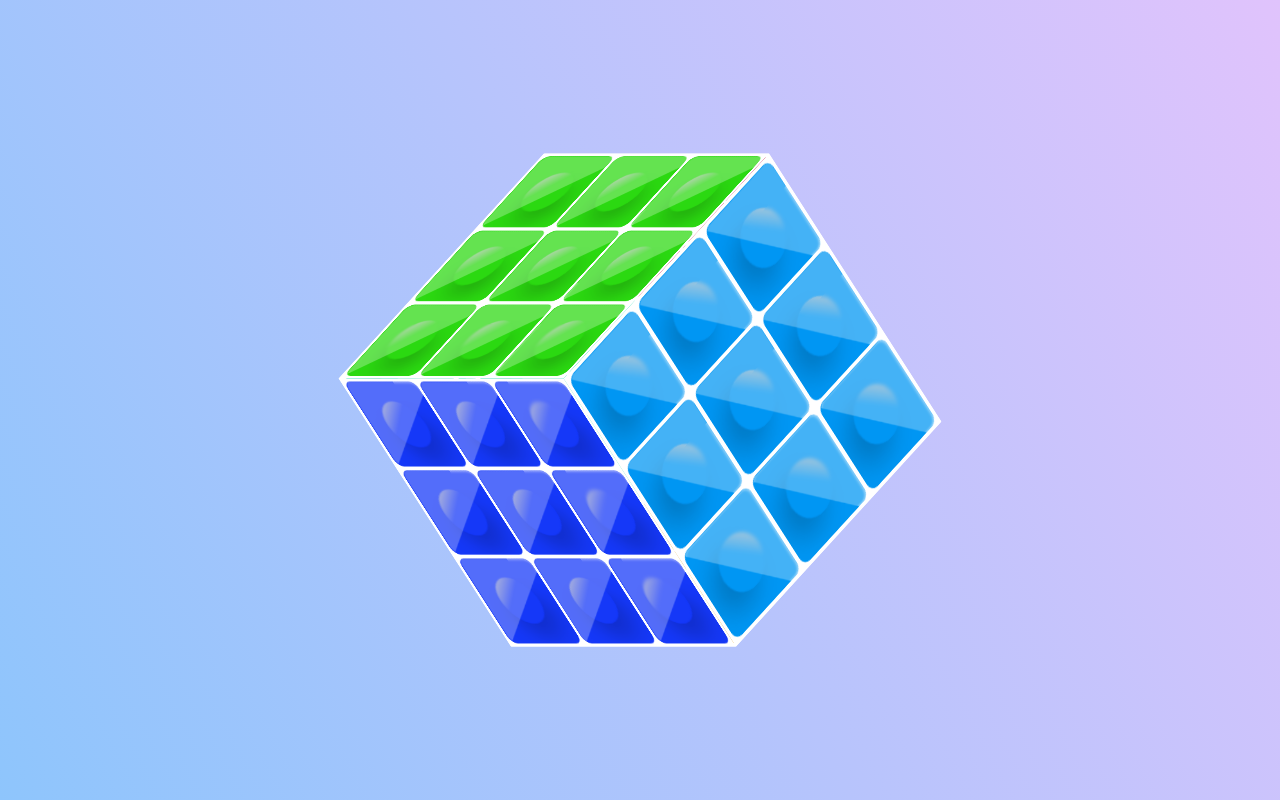
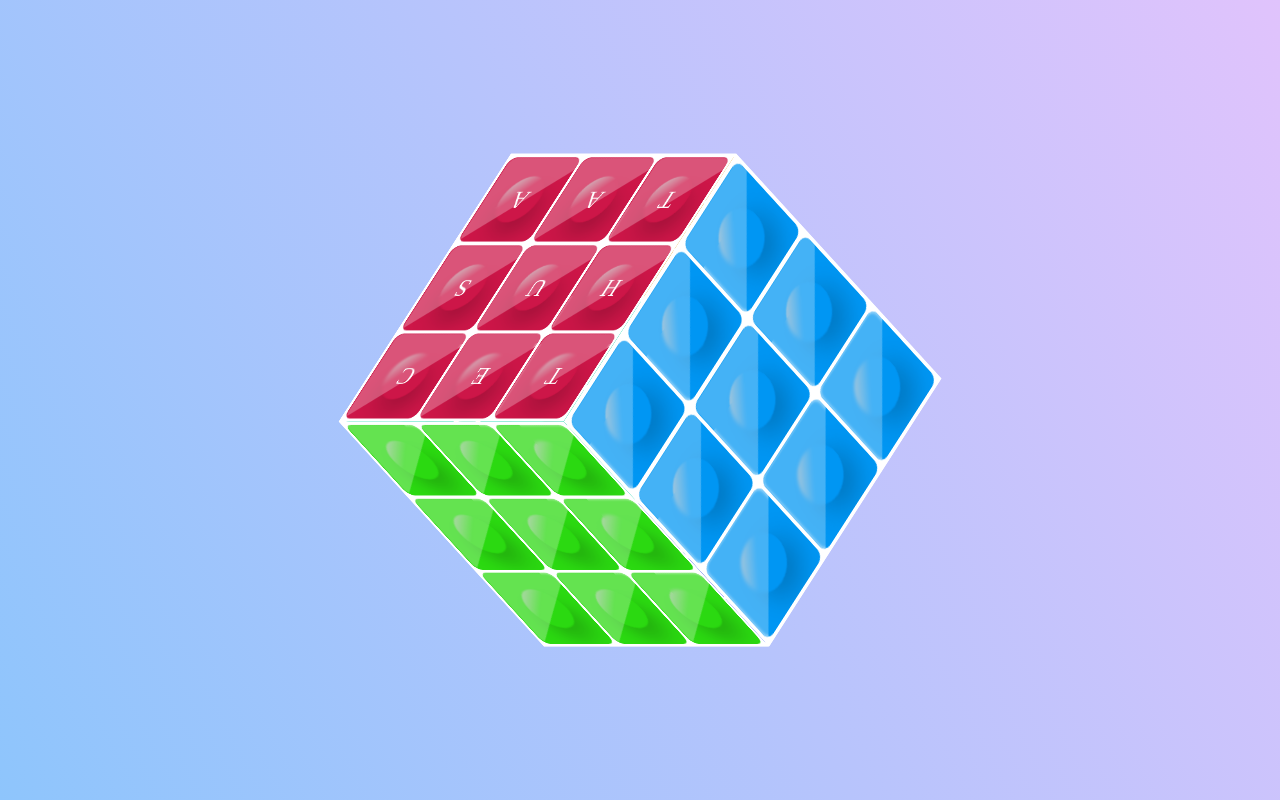
Before and after one commit to 0trava/3D-Rubik-Cube, a plain HTML site: page index.html in a window 1280 px wide. Drawn offline with Linux system fonts and the light colour scheme.

Commit message:
add cube num

```diff
--- a/index.html
+++ b/index.html
@@ -33,6 +33,14 @@
                 let span = document.createElement('span')
 
                 directin.appendChild(span)
+
+                let name = "TECHUSTAAD"
+
+                if(i === 'bottom') {
+                    let nameCharacters = name.split('')
+                    span.innerHTML = nameCharacters[j]
+
+                }
             }
 
             directin.querySelector('span').setAttribute('style', `--clr:${color[directions.indexOf(i)]}`)
--- a/style.css
+++ b/style.css
@@ -34,20 +34,23 @@ body {
  transform-style: preserve-3d;
 
  /* Transform */
- transform: rotateY(130deg) rotateX(130deg);
+ transform: rotateY(130deg) rotateX(-130deg);
 
 }
 
 .box div {
-    position: absolute;
+
     width: 350px;
     height: 350px;
-    background-color: white;
-    display: flex;
+    position: absolute;
+    background: white;
+    /* display: flex;
     justify-content: center;
+    align-content: center;
     align-items: center;
+    color: white; */
 
-    display: grid;
+    display: grid !important;
     grid-template-columns: repeat(auto-fill, minmax(calc(350px / 4), 1fr));
     gap: 4px;
     padding: 4px;
@@ -92,6 +95,14 @@ body {
     text-align: center;
     overflow: hidden;
 
+    display: flex;
+    justify-content: center;
+    align-content: center;
+    align-items: center;
+    color: white;
+    font-size: 2rem;
+    background-size: 100%;
+
 }
 
 .box div > span::before {
```
